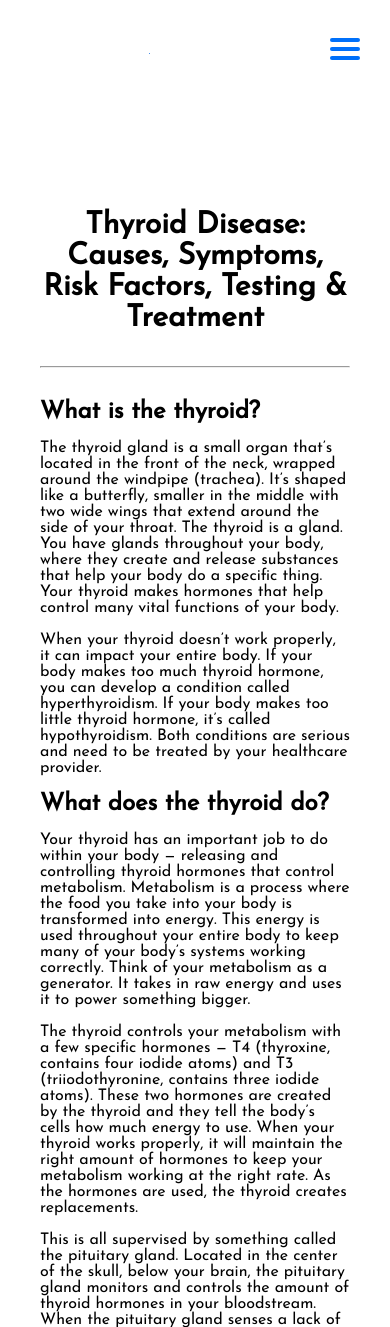
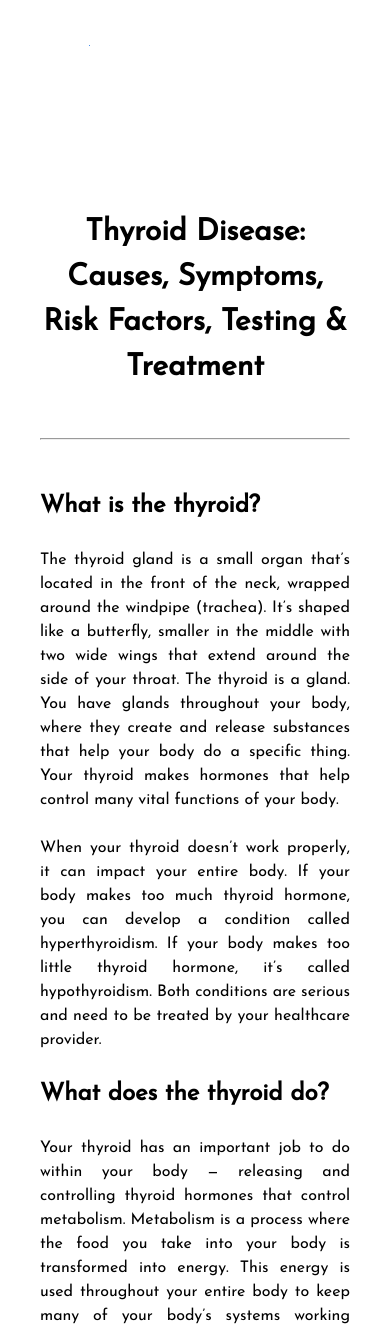
Before and after one commit to pragathi2401/Prediction-and-providing-medication-for-thyroid-using-machine-learning, a Flask app: page /moreinfo in a window 390 px wide. Shown: the top 1327 px of the page. Run offline with Flask 2, Linux system fonts and the light colour scheme; parts of the project's set-up code (start-up, migrations or seed data) failed here and were passed over; some libraries are stand-ins or nearby versions.

Commit message:
04-04-23

```diff
--- a/main.py
+++ b/main.py
@@ -112,7 +112,7 @@ def predictresult():
           It's important to eat a variety of nutrient-rich foods, including whole grains, fruits, vegetables, lean proteins, and healthy fats.<br>
         3. Exercise regularly. Regular exercise can help to boost energy levels and support overall health. It's important to check with a healthcare provider before starting an exercise program, especially if you have any other medical conditions.<br>
         4. Manage stress levels. Chronic stress can affect the body's hormonal balance, including the production of thyroid hormone. Engaging in stress-reducing activities such as meditation, yoga, or deep breathing exercises may be helpful.<br>
-        5.Attend regular follow-up appointments with a healthcare provider. Thyroid function should be regularly monitored to ensure that hormone levels are within a healthy range.
+        5.Attend regular follow-up appointments with a healthcare provider. Thyroid function should be regularly monitored to ensure that hormone levels are within a healthy range.<br>
         6. As well as you can take vitamin B supplements and probiotics.<br>
         </span></p></div>
     """
--- a/static/css/style.css
+++ b/static/css/style.css
@@ -237,12 +237,6 @@
         font-size: 40px;
     }
 
-
-    #footer{
-        padding: 10px 0 20px;
-        margin-top: 10px;
-        background:#efefef;
-    }
     .right-sec{
         position: absolute;
         top: 80%;
--- a/templates/moreinfo.html
+++ b/templates/moreinfo.html
@@ -11,7 +11,12 @@
     <link rel="shortcut icon" type="image/jpg" href="static/images/banner_1.png" />
     <link href="//maxcdn.bootstrapcdn.com/font-awesome/4.1.0/css/font-awesome.min.css" rel="stylesheet">
 </head>
-
+<style>
+    *{
+        line-height: 1.5;
+        text-align: justify;
+    }
+</style>
 <body>
     <header>
         <div class="mainheader">
@@ -26,11 +31,6 @@
                             <li><a href="/">Home</a></li>
                         </ul>
                     </div>
-                    <span class="navTrigger">
-                        <i></i>
-                        <i></i>
-                        <i></i>
-                    </span>
                 </div>
             </nav>
         </div>
```
Also changed, not shown: 1 other file.
